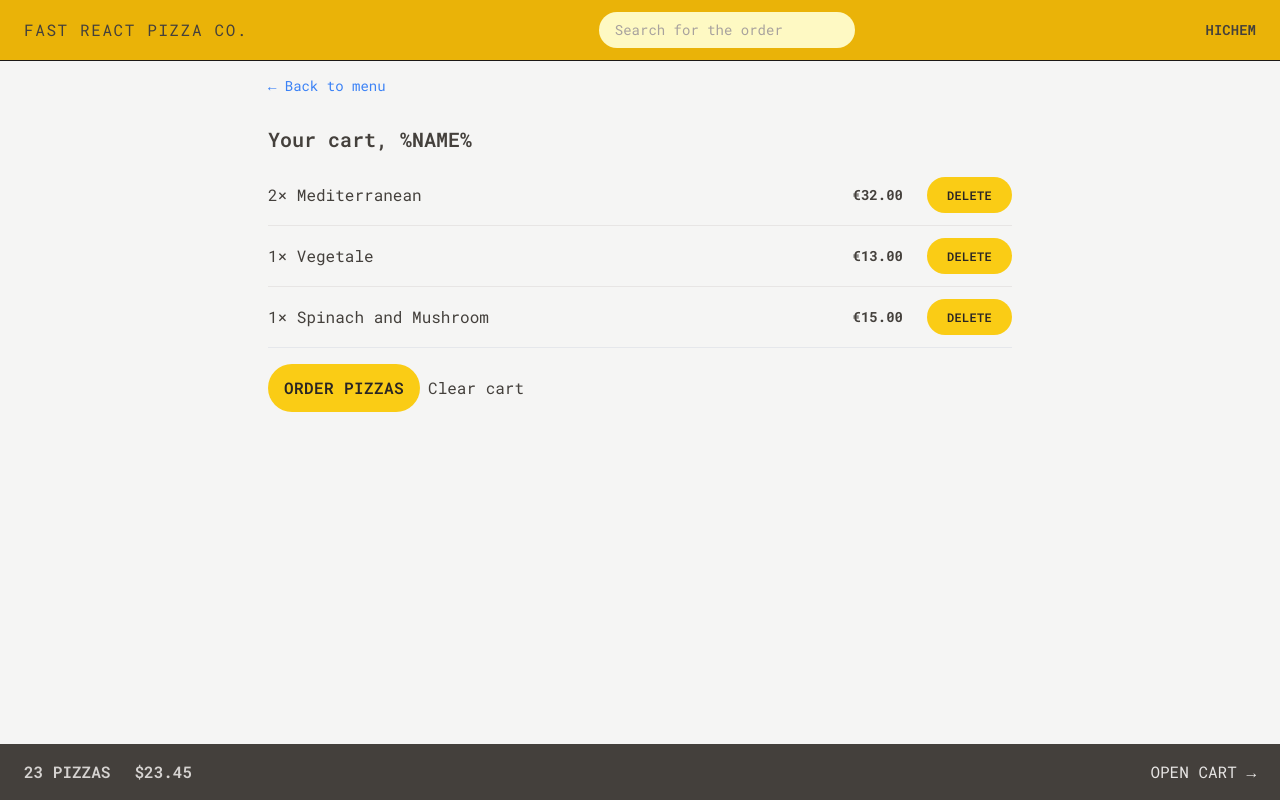
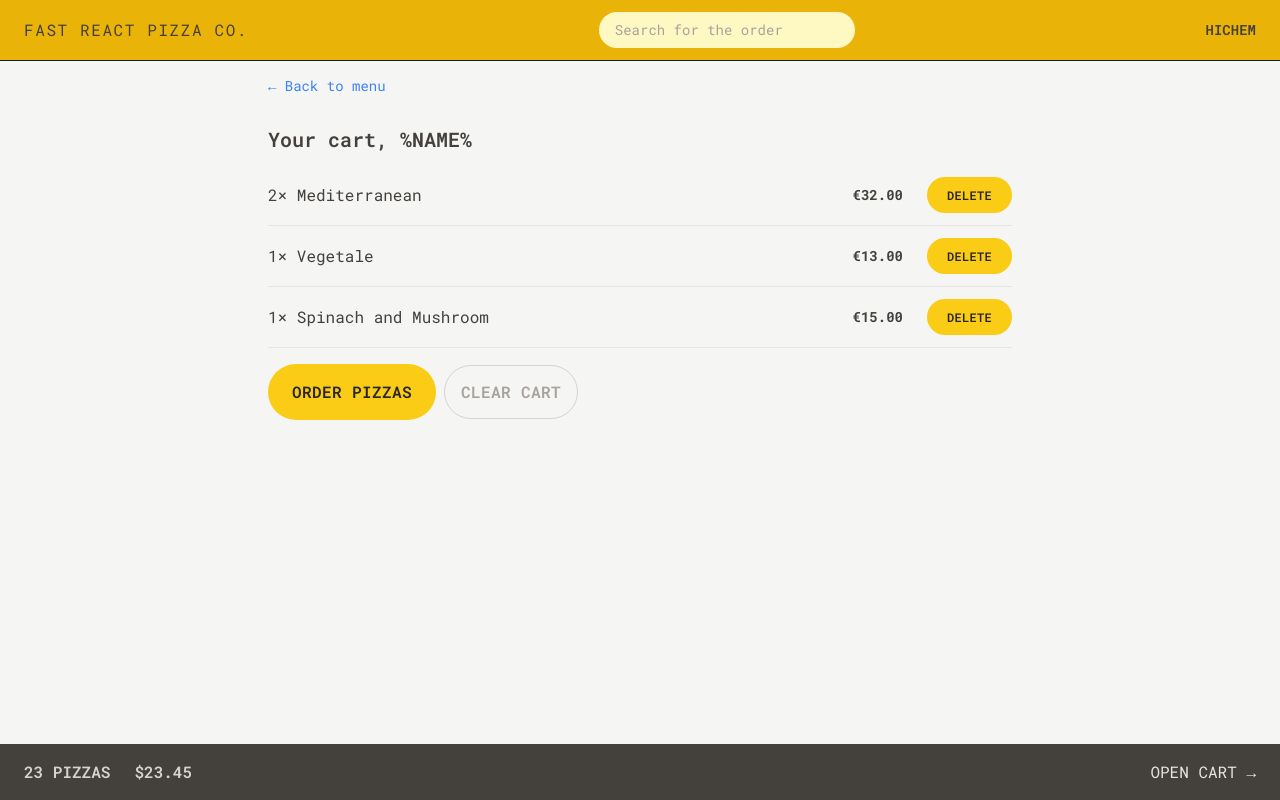
Before and after one commit to Heechem/pizza-fast, a React (Vite) app: page /cart in a window 1280 px wide. Built offline with nearby package versions, Linux system fonts and the light colour scheme; the HTML template or start-up script is replaced by a standard one.

Commit message:
style clear cart button

```diff
--- a/src/features/cart/Cart.jsx
+++ b/src/features/cart/Cart.jsx
@@ -46,7 +46,7 @@
           Order pizzas
         </Button>
 
-        <button>Clear cart</button>
+        <Button type="secondary">clear cart</Button>
       </div>
     </div>
   );
--- a/src/ui/Button.jsx
+++ b/src/ui/Button.jsx
@@ -4,8 +4,10 @@
   const base =
     "duration-250 focus inline-block rounded-full bg-yellow-400  font-semibold uppercase tracking-wide text-stone-800 transition-colors hover:bg-yellow-300 focus:bg-yellow-300 focus:outline-none focus:ring focus:ring-yellow-300 focus:ring-offset-2 disabled:cursor-not-allowed ";
   const styles = {
-    primary: base + 'px-4 py-3 "',
+    primary: base + 'px-4 py-3 md:px-6 md:py-4 "',
     small: base + " px-4 py2 md:px-5 md:py-2.5 text-xs",
+    secondary:
+      "duration-250 focus inline-block border border-stone-300 rounded-full bg-transparent  font-semibold uppercase tracking-wide text-stone-400 transition-colors hover:bg-stone-300 focus:text-stone-800 focus:bg-stone-300 hover:text-stone-800 focus:outline-none focus:ring focus:ring-stone-300  cursor-pointer focus:ring-offset-2 disabled:cursor-not-allowed px-4 py-2.5 md:px-4 md:py-3.5 ",
   };
   if (to)
     return (
```
